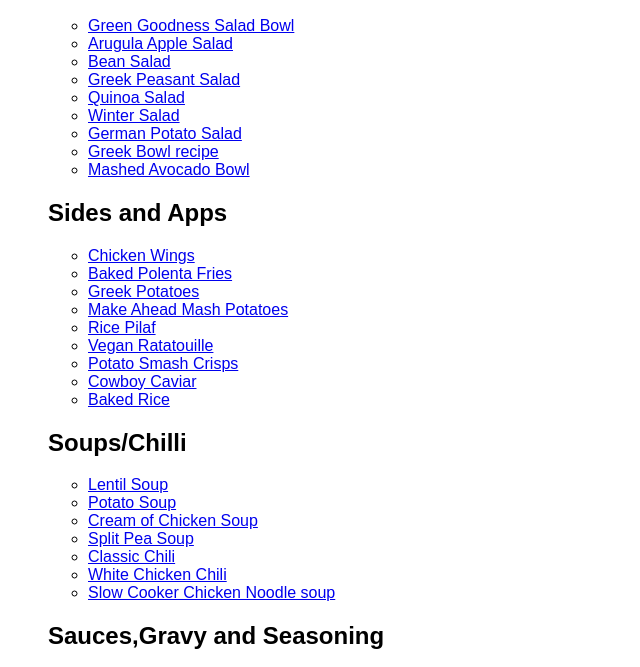
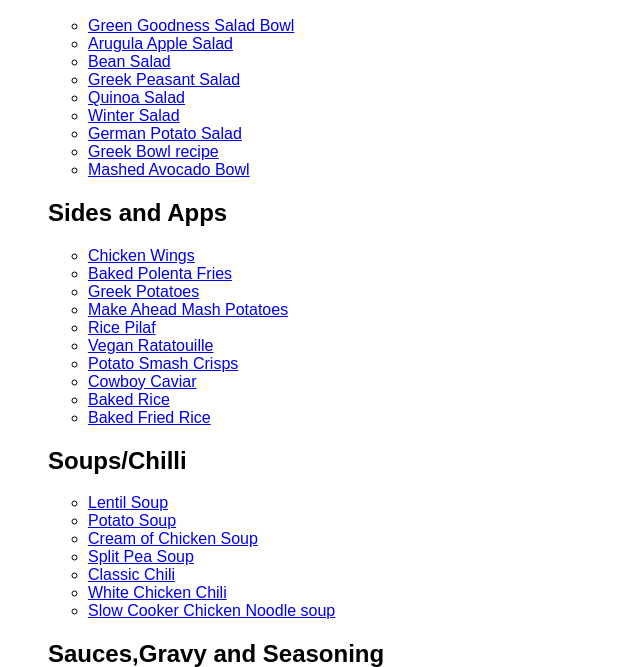
Before and after one commit to mrmclaughlin/Recipes, a plain HTML site: page index.html in a window 1280 px wide. Shown: the part 111-778 px from the top of the page, without its empty margins (0-640 px from the left). Drawn offline with Linux system fonts and the light colour scheme.

Commit message:
Update index.html

```diff
--- a/index.html
+++ b/index.html
@@ -44,6 +44,7 @@
         <li><a href="PotatoSmashCrips.html">Potato Smash Crisps</a></li>
         <li><a href="Cowboycaviar.html">Cowboy Caviar</a> </li>
         <li><a href="BakedRiceRecipe.html">Baked Rice</a></li>
+        <li><a href="BakedFriedRice.html"> Baked Fried Rice</a></li>
     </ul>
   <h2>Soups/Chilli</h2>
     <ul>
```
